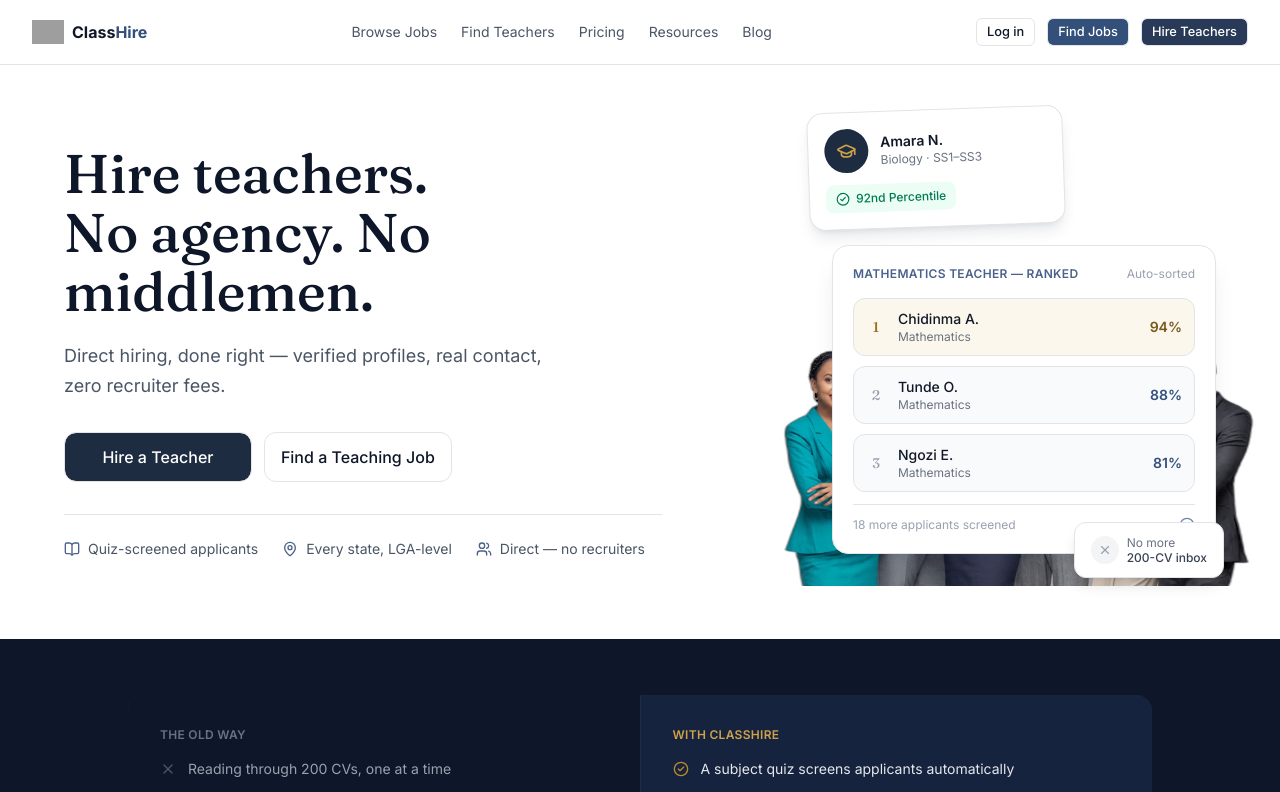
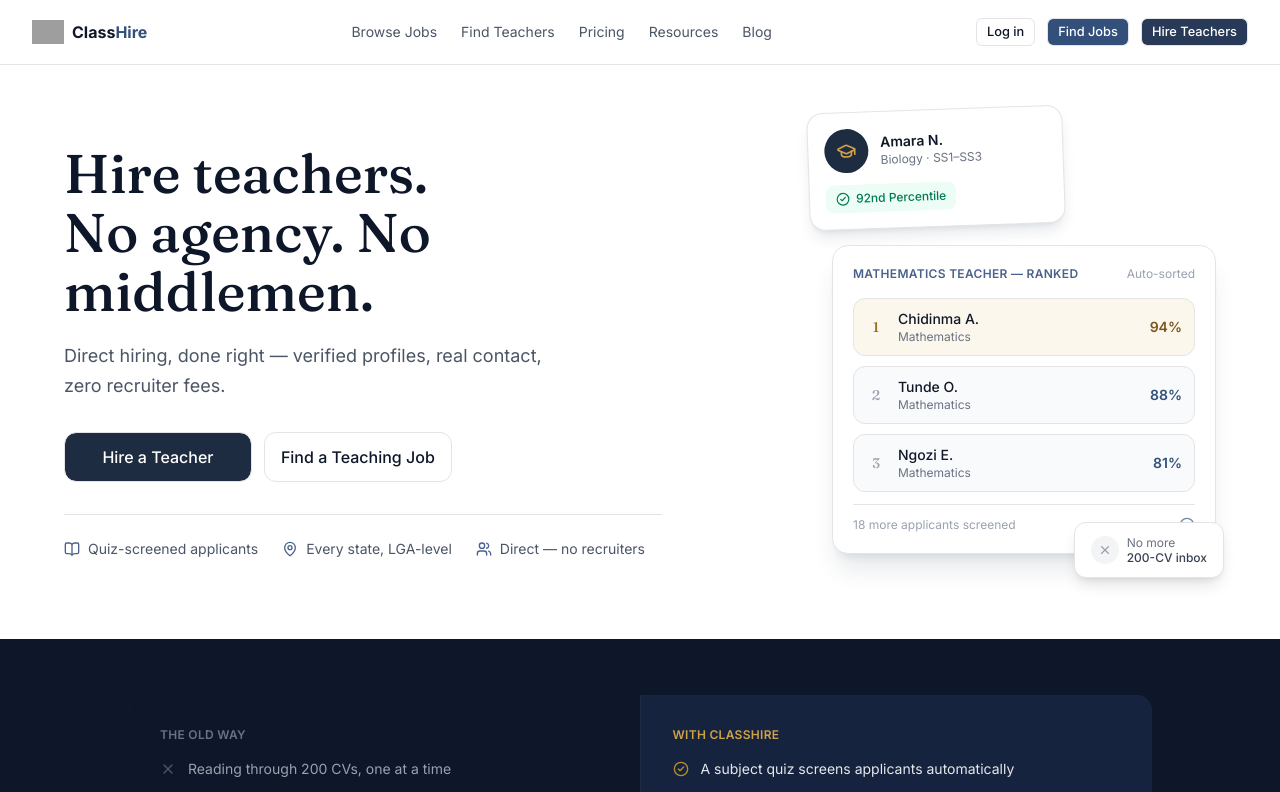
Before and after one commit to joevics6/teachconnect, a Next.js app: page / in a window 1280 px wide. Shown: the top 792 px of the page. Built offline with nearby package versions, Linux system fonts and the light colour scheme; no server answers; grey boxes are pictures that could not be loaded.

Commit message:
Hide hero image temporarily — layout needs rework before re-enabling

```diff
--- a/app/page.tsx
+++ b/app/page.tsx
@@ -237,7 +237,7 @@ export default function HomePage() {
                   risking getting swallowed behind an ancestor's
                   background. Shown at all breakpoints now (was
                   sm-and-up only), sized down on mobile. */}
-              <div className="block absolute -bottom-4 -right-4 -left-6 h-64 sm:-bottom-8 sm:-right-10 sm:-left-16 sm:h-[22rem] z-0">
+              <div className="hidden absolute -bottom-4 -right-4 -left-6 h-64 sm:-bottom-8 sm:-right-10 sm:-left-16 sm:h-[22rem] z-0">
                 <Image
                   src="/hero-teacher.png"
                   alt="Teachers and school staff on ClassHire"
```
